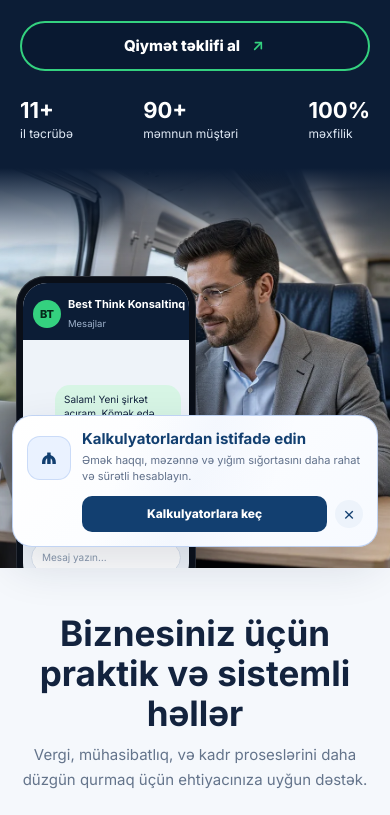
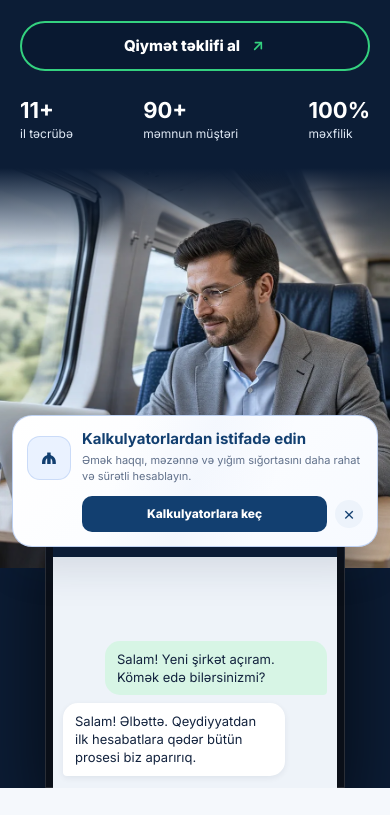
Before and after one commit to Rustamcoding/best-think-website, a plain HTML site: page index.html in a window 390 px wide. Shown: the part 285-1100 px from the top of the page. Drawn offline with Linux system fonts and the light colour scheme.

Commit message:
Mobile hero: move chat phone below the photo
Co-Authored-By: Claude Opus 5.5 <noreply@anthropic.com>
Claude-Session: https://claude.ai/code/session_018yX6XdL2ViyEUFzMg6uMRC

```diff
--- a/hero-v2.css
+++ b/hero-v2.css
@@ -89,16 +89,17 @@ body.home-v2 #site-header:not(.is-compact) .menu-btn{color:#fff}
   .hero-v2-metrics strong{font-size:22px}
   .hero-v2-shade{display:none}
   .hero-v2-bg{position:relative;inset:auto;z-index:0;order:3;height:400px;object-position:80% 40%;animation:none}
-  .hero-v2::after{content:"";position:absolute;left:0;right:0;bottom:310px;z-index:1;height:90px;background:linear-gradient(#0c1d36,transparent);pointer-events:none}
-  .hero-v2-phone{right:auto;left:16px;bottom:-26px;width:180px;height:318px;padding:7px;border-radius:30px}
-  .hero-v2-screen{border-radius:24px}
-  .hero-v2-chat-head{gap:7px;padding:14px 10px 8px}
-  .hero-v2-avatar{width:28px;height:28px;font-size:11px}
-  .hero-v2-chat-head b{font-size:11px}
-  .hero-v2-chat-head small{font-size:9.5px}
-  .hero-v2-chat{gap:7px;padding:10px 8px}
-  .hero-v2-msg{padding:7px 9px;font-size:10px}
-  .hero-v2-input{margin:0 8px 14px;padding:8px 10px;font-size:10px}
+  /* Telefon maketi şəklin altında; şəklin yalnız aşağı kənarına 80px çıxır */
+  .hero-v2::after{content:"";position:absolute;left:0;right:0;bottom:530px;z-index:1;height:90px;background:linear-gradient(#0c1d36,transparent);pointer-events:none}
+  .hero-v2-phone{position:relative;order:4;right:auto;bottom:auto;left:auto;width:min(300px,calc(100% - 32px));height:300px;margin:-80px auto 0;padding:8px 8px 0;border-radius:30px 30px 0 0}
+  .hero-v2-screen{border-radius:24px 24px 0 0}
+  .hero-v2-chat-head{gap:8px;padding:14px 12px 10px}
+  .hero-v2-avatar{width:32px;height:32px;font-size:12px}
+  .hero-v2-chat-head b{font-size:13px}
+  .hero-v2-chat-head small{font-size:10.5px}
+  .hero-v2-chat{gap:8px;padding:12px 10px}
+  .hero-v2-msg{padding:9px 12px;font-size:13px}
+  .hero-v2-input{display:none}
 }
 
 @media(max-width:400px){
--- a/index.html
+++ b/index.html
@@ -27,7 +27,7 @@
 <meta name="robots" content="index, follow">
 <link rel="canonical" href="https://besthink.az/">
 <link rel="stylesheet" href="style.css?v=20261123-hero-v2">
-<link rel="stylesheet" href="hero-v2.css?v=20261123-1">
+<link rel="stylesheet" href="hero-v2.css?v=20261123-2">
 <meta property="og:type" content="website">
 <meta property="og:title" content="Mühasibatlıq və Vergi Xidmətləri | Best Think Konsaltinq">
 <meta property="og:description" content="Mühasibat uçotu, vergi uçotu, əmək haqqı hesablanması və maliyyə idarəetməsi üzrə sistemli həllər.">
```
